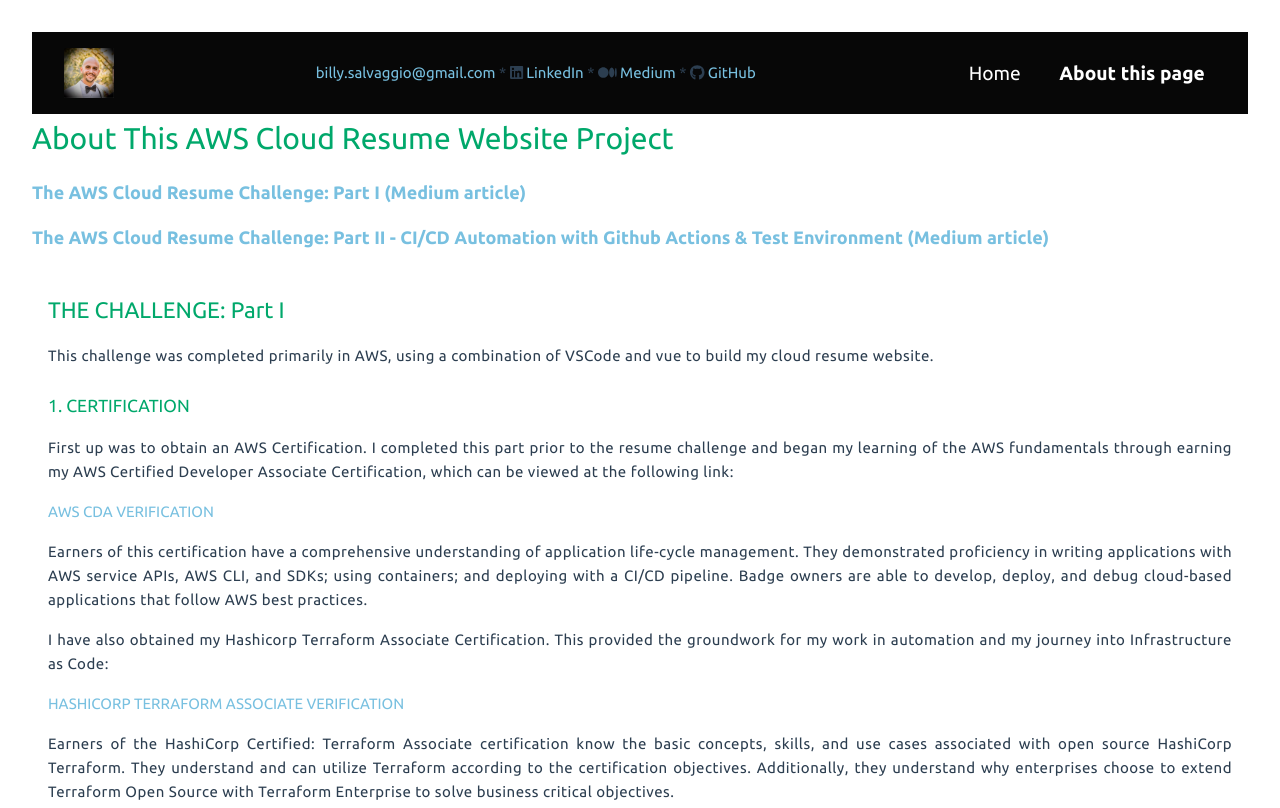
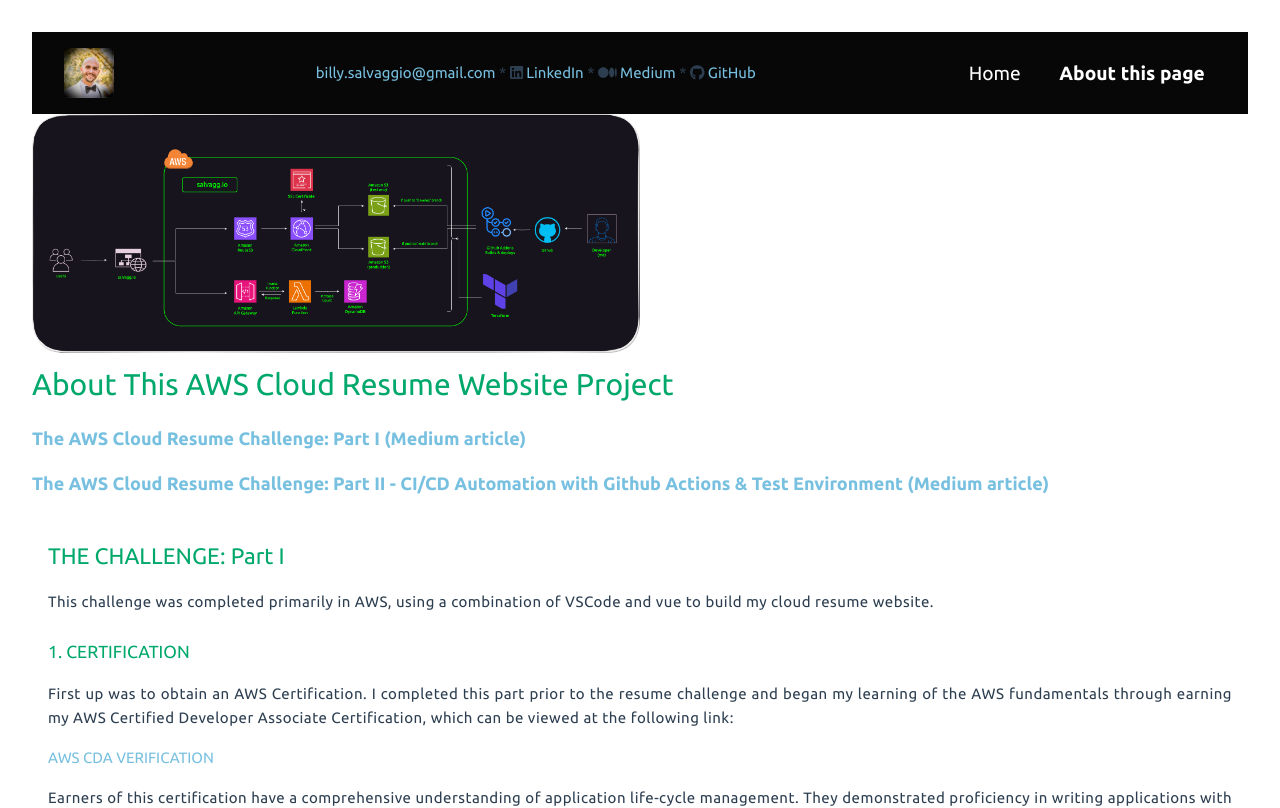
Before and after one commit to bsalvaggio/website-project, a Vue app: page /about in a window 1280 px wide. Shown: the top 808 px of the page. Built offline with nearby package versions, Linux system fonts and the light colour scheme; no server answers.

Commit message:
added architecture diagram

```diff
--- a/src/views/About.vue
+++ b/src/views/About.vue
@@ -1,6 +1,8 @@
 <template>
     <div>
-        <h1>About This AWS Cloud Resume Website Project</h1>
+      <img src="@/assets/website_diagram.png" alt="'architecture diagram" />
+
+      <h1>About This AWS Cloud Resume Website Project</h1>
         <a href="https://medium.com/@bill.salvaggio/the-aws-cloud-resume-challenge-project-c5c0c6fe9593"
            target="_blank"
            rel="noopener"
```
Also changed, not shown: src/assets/website_diagram.png (added).
